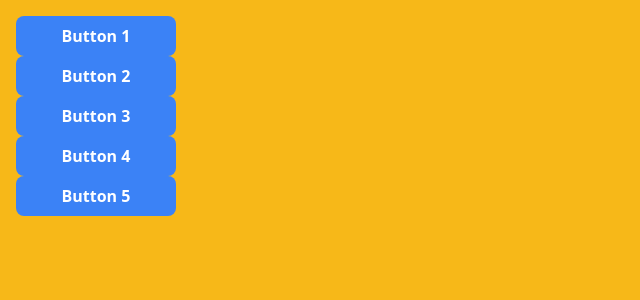
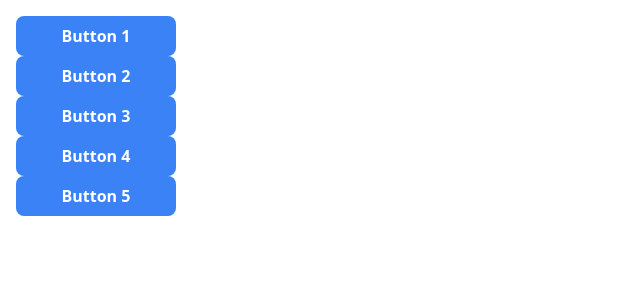
Before and after one commit to csce-331-ritchey-2023a/project3-mu, a Next.js app: page /employee in a window 1280 px wide. Shown: the top 300 px of the page, without its empty margins (0-640 px from the left). Built offline with nearby package versions, Linux system fonts and the light colour scheme.

Commit message:
Doing a lot of styling of customer

```diff
--- a/app/customer/layout.tsx
+++ b/app/customer/layout.tsx
@@ -11,27 +11,23 @@
 })
 {
     const pathname = usePathname();
-    const isSand = pathname === '/customer/Sand';
-    const isSoup = pathname === '/customer/Soup';
-    const isSide = pathname === '/customer/Side';
-    const isSalad = pathname === '/customer/Salad';
-
+    //console.log(pathname + "\n")
     return (
 
   <html lang="en">
     <body>
-    <div className='flex bg-yellow'>
-        <nav className="bg-gray-800 h-screen w-1/3 flex justify-between flex-col flex-grow ">
-            <Link href="/customer/Sand" className="text-blue-500 text-center flex-grow:1" style={{ backgroundColor: isSand ? '#fff' : '#000' }}>
+    <div className='flex bg-primary'>
+        <nav className="bg-secondary h-screen w-1/3 flex flex-col justify-center container ">
+            <Link href="/customer/Sand" className={`flex items-center justify-center sm:text-2xl md:text-4xl lg:text-5xl xl:text-6xl 2xl:text-7xl max-w-full font-bold text-center flex-grow w-full ${pathname ==  '/customer/Sand'? 'bg-primary text-black' : 'bg-secondary text-white'}`}>
                 Sandwiches
             </Link>
-            <Link className="text-blue-500 text-center flex-grow" href="/customer/Soup" style={{ backgroundColor: isSoup ? '#fff' : '#000' }}>
+            <Link href="/customer/Soup" className={`flex items-center justify-center sm:text-2xl md:text-4xl lg:text-5xl xl:text-6xl 2xl:text-7xl max-w-full font-bold text-center flex-grow w-full ${pathname == '/customer/Soup' ? 'bg-primary text-black' : 'bg-secondary text-white'}`}>
                 Soups
             </Link>
-            <Link href="/customer/Salad" className="text-blue-500 text-center flex-grow:1"style={{ backgroundColor: isSalad ? '#fff' : '#000' }}>
+            <Link href="/customer/Salad" className={`flex items-center justify-center sm:text-2xl md:text-4xl lg:text-5xl xl:text-6xl 2xl:text-7xl max-w-full font-bold text-center flex-grow w-full ${pathname == '/customer/Salad' ? 'bg-primary text-black' : 'bg-secondary text-white'}`}>
                 Salad
             </Link>
-            <Link href="/customer/Side" className="text-blue-500 text-center flex-grow:1"style={{ backgroundColor: isSide ? '#fff' : '#000' }}>
+            <Link href="/customer/Side" className={`flex items-center justify-center sm:text-2xl md:text-4xl lg:text-5xl xl:text-6xl 2xl:text-7xl max-w-full font-bold text-center flex-grow w-full ${pathname == '/customer/Side' ? 'bg-primary text-black' : 'bg-secondary text-white'}`}>
                 Sides
             </Link>
         </nav>
--- a/tailwind.config.js
+++ b/tailwind.config.js
@@ -5,9 +5,17 @@
   "./pages/**/*.{js,ts,jsx,tsx}",
   "./components/**/*.{js,ts,jsx,tsx}",],
   theme: {
+    screens: {
+      'sm': {'max': '639px'},
+      'md': {'max': '767px'},
+      'lg': {'max': '1023px'},
+      'xl': {'max': '1279px'},
+      '2xl': {'max': '1535px'},
+    },
     extend: {
       colors:{
-        'yellow': '#F7B818',
+        'primary': '#F7B818',
+        'secondary': '#00288A'
       }
     },
   },
```
